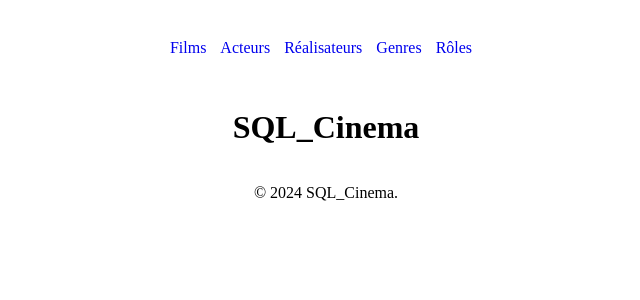
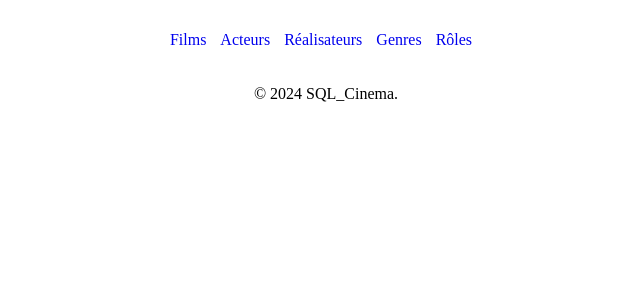
Before and after one commit to philfab/SQL_Cinema, a PHP site: page /views/template.php in a window 1280 px wide. Shown: the top 300 px of the page, without its empty margins (314-954 px from the left). Run offline with PHP 8.4, Linux system fonts and the light colour scheme.

Commit message:
exo SQL_cinema css

```diff
--- a/public/css/style.css
+++ b/public/css/style.css
@@ -1,8 +1,9 @@
-body {
-    display: flex;
-    flex-direction: column;
-    justify-content: center;
-    align-items: center;
+section{
+    margin: 20px;
+}
+
+footer{
+    text-align: center;
 }
 
 td {
@@ -11,6 +12,10 @@ td {
 
 a {
     text-decoration: none;
+}
+
+nav {
+    text-align: center;
 }
 
 nav ul {
@@ -25,3 +30,7 @@ nav ul li {
 ul{
     padding: 15px;
 }
+
+h2{
+    text-align: left;
+}
--- a/views/filmsView.php
+++ b/views/filmsView.php
@@ -1,7 +1,7 @@
 <?php ob_start(); ?>
 
 <?php if (isset($films)) { ?>
-<p>Il y a <?= $films->rowCount() ?> films</p>
+
 
 <table>
     <thead>
--- a/views/template.php
+++ b/views/template.php
@@ -24,11 +24,11 @@
 
     <div id="wrapper" class="uk-container uk-container-expand">
         <main>
-            <div id="content">
-                <h1 class="uk-heading-divider">SQL_Cinema</h1>
-                <h2 class="uk-heading-bullet"><?= isset($titre_secondaire) ? $titre_secondaire : '' ?></h2>
+            <section id="content">
+
+                <h4> <?= isset($titre_secondaire) ? $titre_secondaire : '' ?></h4>
                 <?= isset($contenu) ? $contenu : '' ?>
-            </div>
+            </section>
         </main>
     </div>
 
```
